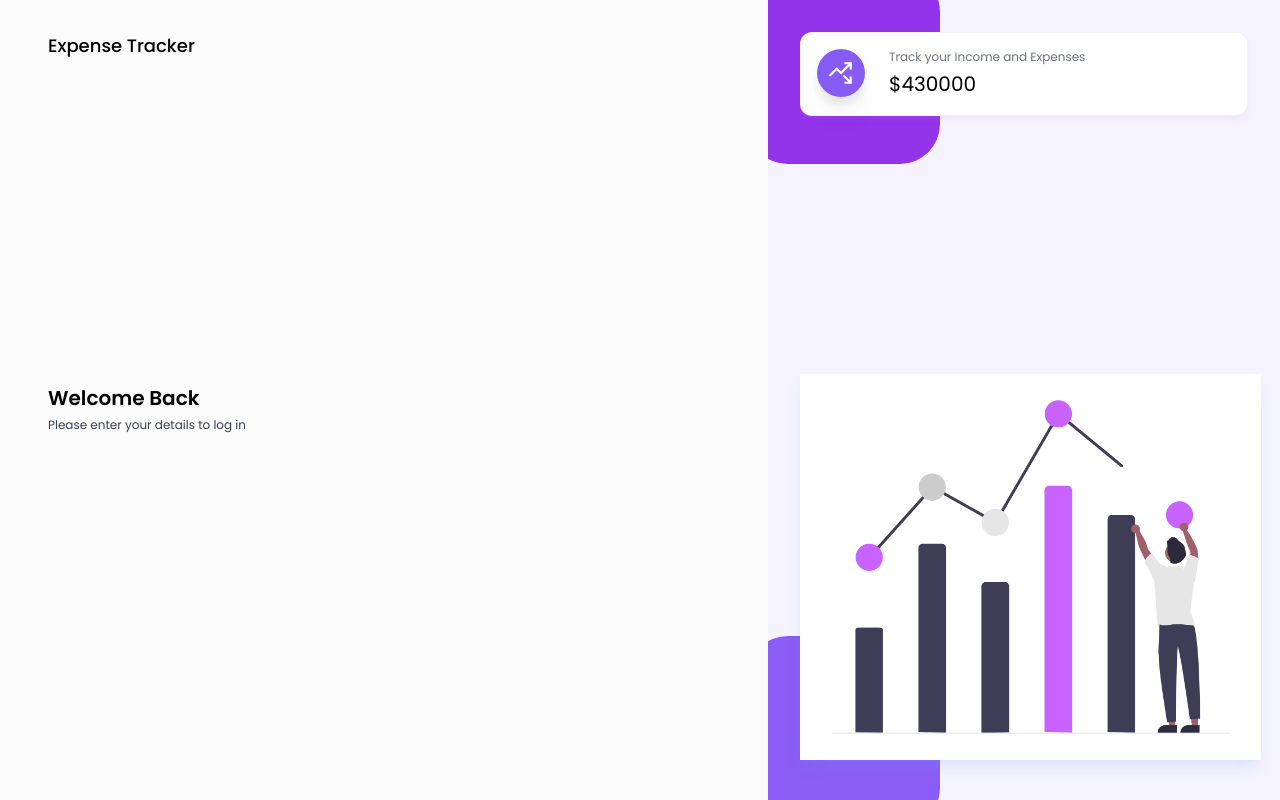
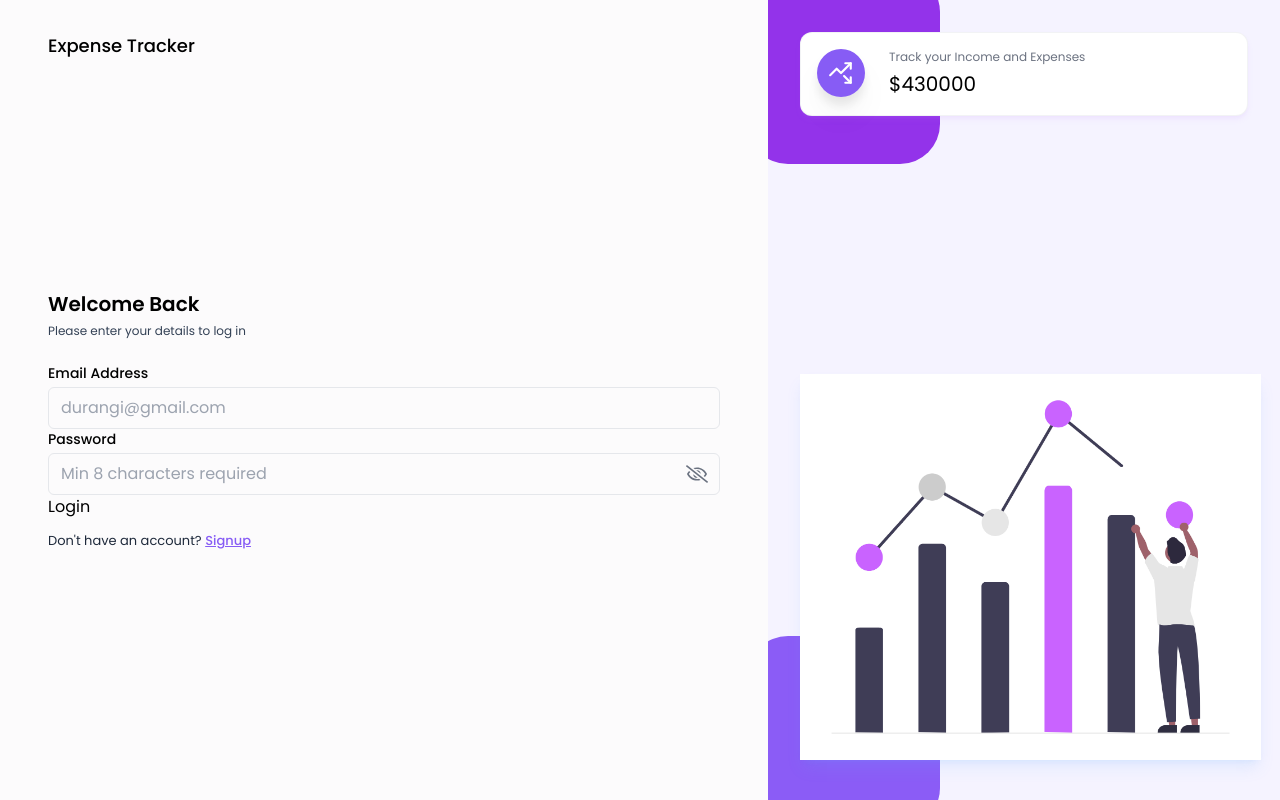
Before and after one commit to duranginethmini/spendy-expenseTracker-frontend, a React (Vite) app in the folder budget-tracker/: page /login in a window 1280 px wide. Built offline with nearby package versions, Linux system fonts and the light colour scheme.

Commit message:
"login created "

```diff
--- /dev/null
+++ b/budget-tracker/src/components/inputs/Input.jsx
@@ -0,0 +1,32 @@
+import React, { useState } from "react";
+import { FaRegEye, FaRegEyeSlash } from "react-icons/fa";
+
+const Input = ({ placeholder, type, value, onChange, label }) => {
+    const [showPassword, setShowPassword] = useState(false);
+
+    return (
+        <div className="flex flex-col gap-1">
+            {label && <label className="text-sm font-medium">{label}</label>}
+            <div className="relative w-full">
+                <input
+                    type={type === "password" ? (showPassword ? "text" : "password") : type}
+                    placeholder={placeholder}
+                    className="w-full bg-transparent outline-none border px-3 py-2 rounded-md"
+                    value={value}
+                    onChange={onChange}
+                />
+                {type === "password" && (
+                    <span className="absolute right-3 top-1/2 -translate-y-1/2 cursor-pointer text-gray-500">
+            {showPassword ? (
+                <FaRegEye size={22} onClick={() => setShowPassword(false)} />
+            ) : (
+                <FaRegEyeSlash size={22} onClick={() => setShowPassword(true)} />
+            )}
+          </span>
+                )}
+            </div>
+        </div>
+    );
+};
+
+export default Input;
--- a/budget-tracker/src/index.css
+++ b/budget-tracker/src/index.css
@@ -13,3 +13,7 @@
         overflow: hidden;
     }
 }
+
+.input-box {
+    @apply w-full flex justify-between gap-3 text-sm text-black bg-slate-100 rounded px-4 py-3 mb-4 mt-3 border border-slate-200 outline-none;
+}
--- a/budget-tracker/src/pages/auth/Login.jsx
+++ b/budget-tracker/src/pages/auth/Login.jsx
@@ -1,14 +1,55 @@
-import React  from "react";
+import React, { useState } from "react";
 import AuthLayout from "../../components/layouts/AuthLayout.jsx";
+import { Link, useNavigate } from "react-router-dom";
+import Input from "../../components/inputs/Input.jsx";
 
 const Login = () => {
+    const [email, setEmail] = useState("");
+    const [password, setPassword] = useState("");
+    const [error, setError] = useState(null);
+    const navigate = useNavigate();
+
+    // Handle login
+    const handleLogin = async (e) => {
+    };
+
     return (
         <AuthLayout>
-            <div className="lg:[70%] h-3/4 md:h-full flex flex-col justify-center ">
-               <h3 className="text-xl font-semibold text-black"> Welcome Back</h3>
-                <p className="text-xs text-slate-700 mt-[5px] mb-6">Please enter your details to log in </p>
+            <div className="lg:[70%] h-3/4 md:h-full flex flex-col justify-center">
+                <h3 className="text-xl font-semibold text-black">Welcome Back</h3>
+                <p className="text-xs text-slate-700 mt-[5px] mb-6">
+                    Please enter your details to log in
+                </p>
+
+                <form onSubmit={handleLogin}>
+                    <Input
+                        value={email}
+                        onChange={({ target }) => setEmail(target.value)}
+                        label="Email Address"
+                        placeholder="durangi@gmail.com"
+                        type="text"
+                    />
+                    <Input
+                        value={password}
+                        onChange={({ target }) => setPassword(target.value)}
+                        label="Password"
+                        placeholder="Min 8 characters required"
+                        type="password"
+                    />
+                    {error && <p className="text-red-500 text-xs pb-2.5">{error}</p>}
+                    <button type="submit" className="btn btn-primary">
+                        Login
+                    </button>
+                    <p className="text-[13px] text-slate-800 mt-3">
+                        Don't have an account?{" "}
+                        <Link className="font-medium text-primary underline" to="/signup">
+                            Signup
+                        </Link>
+                    </p>
+                </form>
             </div>
         </AuthLayout>
-    )
-}
+    );
+};
+
 export default Login;
```
